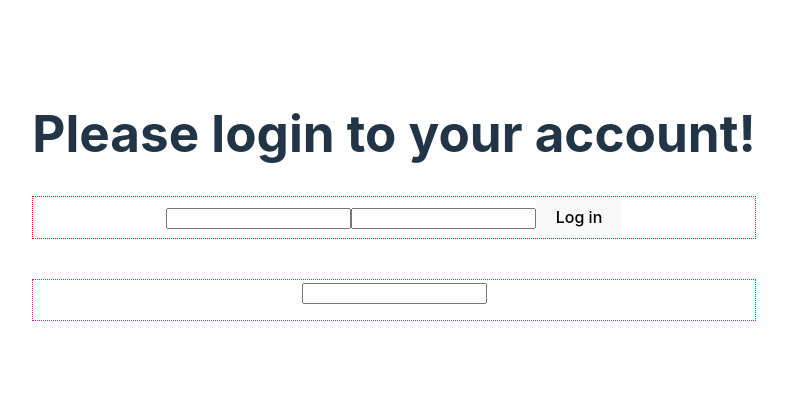
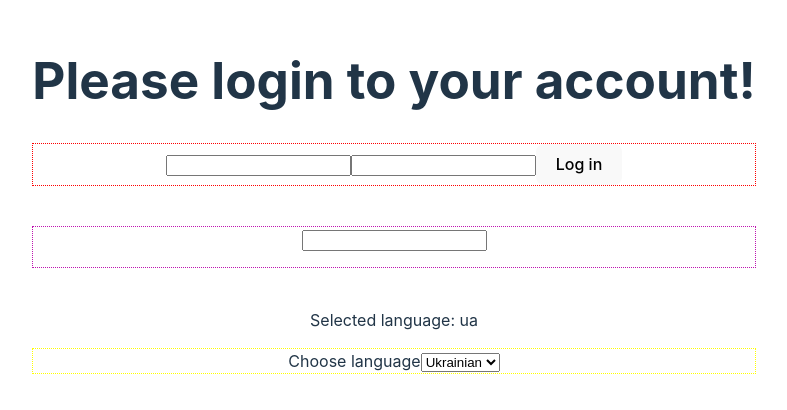
Before and after one commit to Vaddex/react_test-3, a React (Vite) app: page / in a window 1280 px wide. Shown: the part 184-594 px from the top of the page, without its empty margins (246-1033 px from the left). Built offline with nearby package versions, Linux system fonts and the light colour scheme.

Commit message:
added lang switcher component

```diff
--- a/src/components/App.jsx
+++ b/src/components/App.jsx
@@ -1,6 +1,8 @@
 // import { useState } from 'react'
 import LoginForm from "./LoginForm/LoginForm";
 import SearchBar from "./SearchBar/SearchBar";
+import LangSwitcher from "./LangSwitcher/LangSwitcher";
+import { useState } from "react";
 import "./App.css";
 
 function App() {
@@ -8,12 +10,20 @@ function App() {
         // Виконуємо необхідні операції з даними
         console.log(userData);
     };
+
+    // default selected lang
+    const [lang, setLang] = useState("ua");
     return (
         <>
             <h1>Please login to your account!</h1>
 
             <LoginForm onLogin={handleLogin} />
             <SearchBar />
+
+            <div>
+                <p>Selected language: {lang}</p>
+                <LangSwitcher value={lang} onSelect={setLang} />
+            </div>
         </>
     );
 }
--- /dev/null
+++ b/src/components/LangSwitcher/LangSwitcher.jsx
@@ -0,0 +1,23 @@
+import { useId } from "react";
+import css from "./LangSwitcher.module.css";
+
+const LangSwitcher = ({ value, onSelect }) => {
+    const selectId = useId();
+
+    return (
+        <div className={css.container}>
+            <label htmlFor={selectId}>Choose language</label>
+            <select
+                id={selectId}
+                value={value}
+                onChange={(evt) => onSelect(evt.target.value)}
+            >
+                <option value="en">English</option>
+                <option value="ua">Ukrainian</option>
+                <option value="pl">Polish</option>
+            </select>
+        </div>
+    );
+};
+
+export default LangSwitcher;
--- /dev/null
+++ b/src/components/LangSwitcher/LangSwitcher.module.css
@@ -0,0 +1,4 @@
+.container {
+    border: 1px dotted yellow;
+    margin-bottom: 40px;
+}
```
